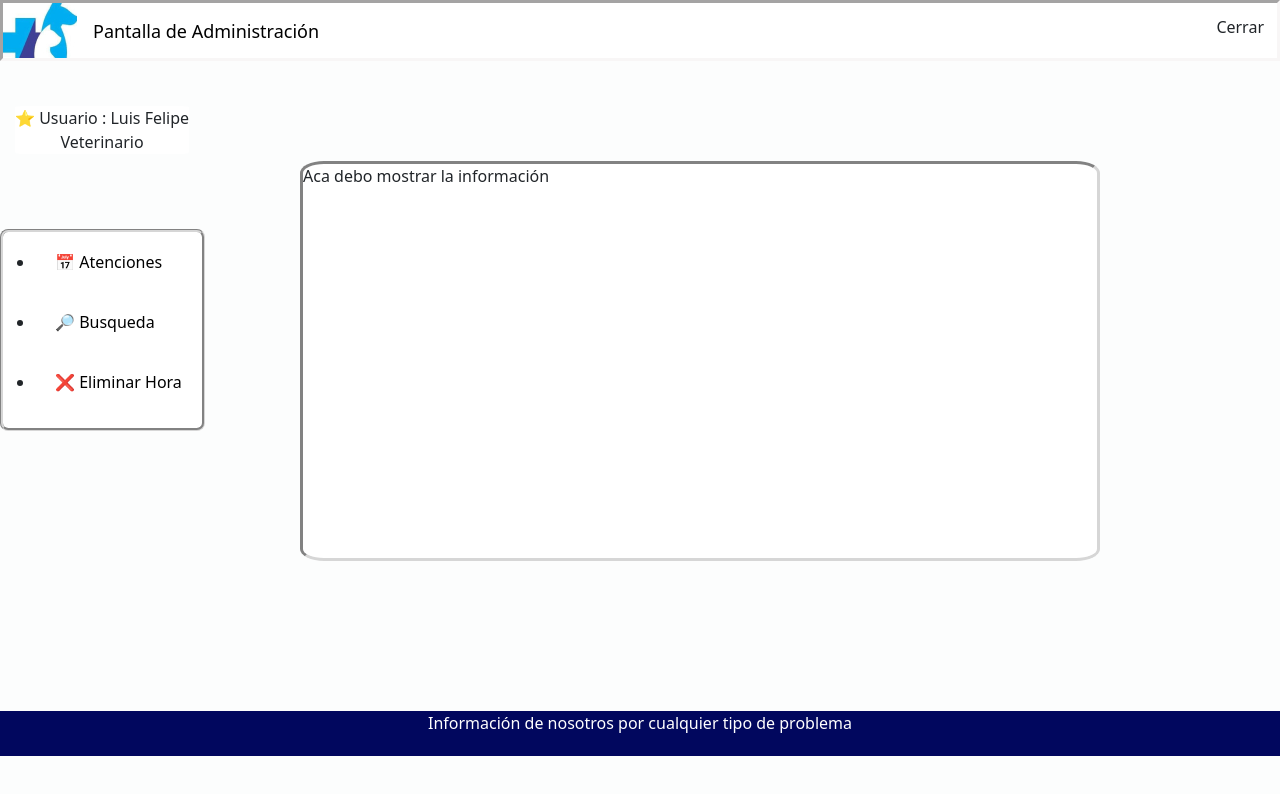
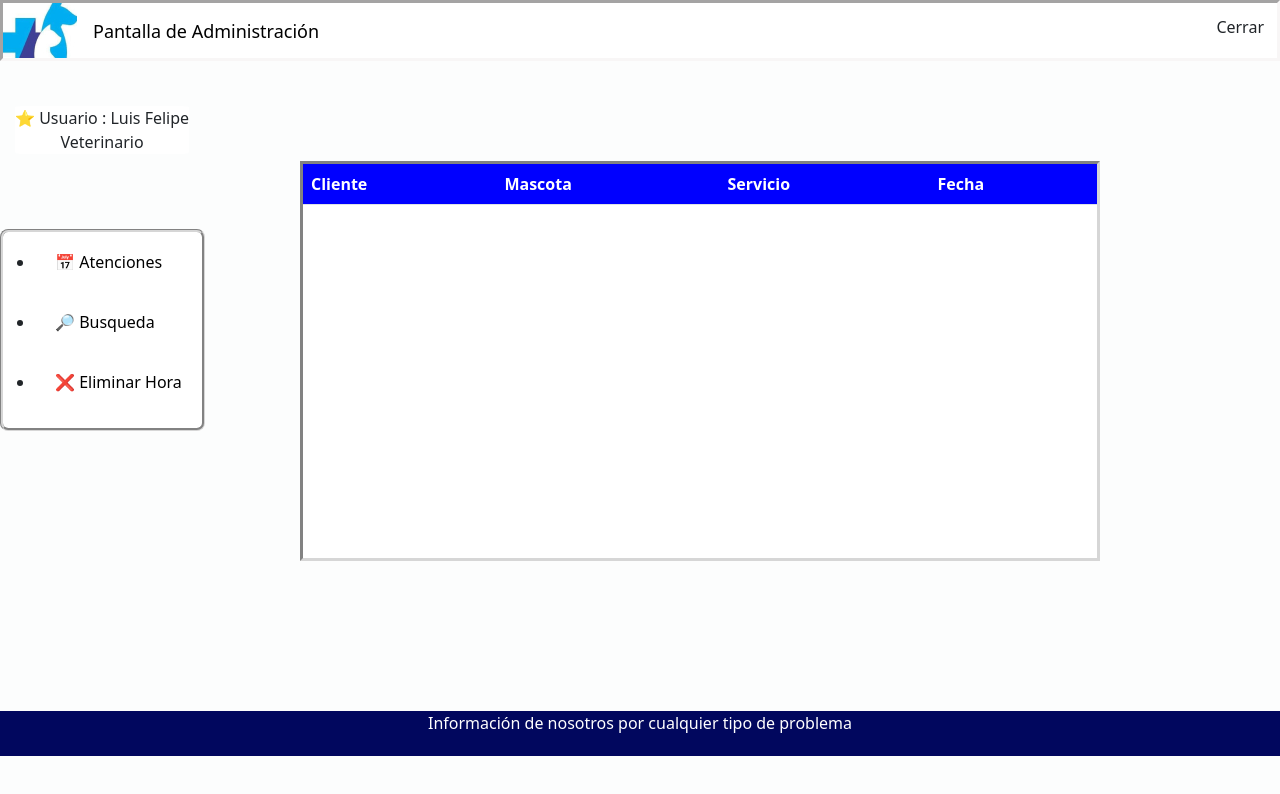
Before and after one commit to barbar4bm/frontend-c19-pets, a React (Create React App) app in the folder frontend/: page /about-us in a window 1280 px wide. Shown: the top 794 px of the page. Built offline with nearby package versions, Linux system fonts and the light colour scheme.

Commit message:
implementada tabla

```diff
--- a/frontend/src/pages/UsuarioInterfaz/UsuarioInterfaz.css
+++ b/frontend/src/pages/UsuarioInterfaz/UsuarioInterfaz.css
@@ -83,7 +83,7 @@ body{
     background-color:white;
     width:800px;
     height: 400px;
-    border-radius: 3%;
+    border-radius: 0%;
     position: relative;
     right: -300px;
     top: -150px;
@@ -100,3 +100,7 @@ body{
     height: 45px;
 
 }
+.table{
+    color: white;
+    background-color: blue;
+}
--- a/frontend/src/pages/UsuarioInterfaz/UsuarioInterfaz.js
+++ b/frontend/src/pages/UsuarioInterfaz/UsuarioInterfaz.js
@@ -41,7 +41,18 @@ export const UsuarioInterfaz = () => {
 
         </div>
         <div className='midbar'>
-            Aca debo mostrar la información
+        <table className='table table-hover' >
+              <thead className='table'>
+                <tr>
+                  <th>Cliente</th>
+                  <th>Mascota</th>
+                  <th>Servicio</th>
+                  <th>Fecha</th>
+                </tr>
+
+              </thead>
+
+            </table>
         </div>
         <div className='foot-page'>
           <p className='text text-center' style={{color:'white'}}> Información de nosotros por cualquier tipo de problema </p>
```
